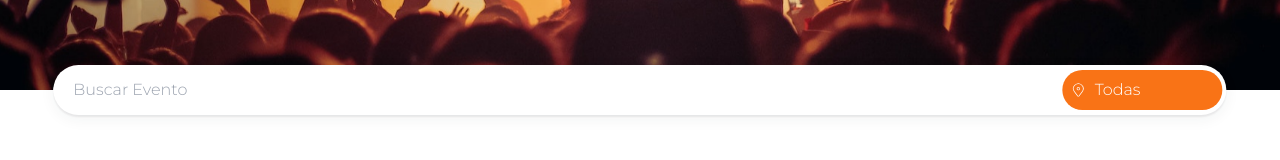
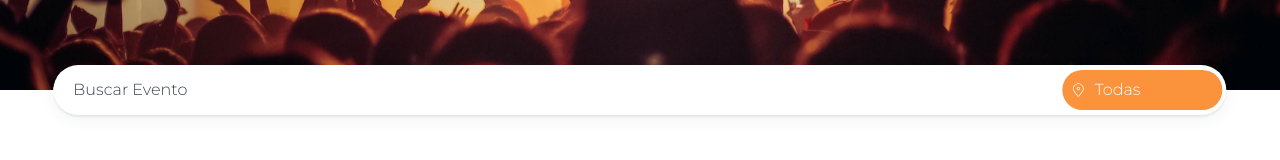
Before and after one commit to gabrigomez/uclone, a React (Vite) app: page / in a window 1280 px wide. Shown: the part 470-630 px from the top of the page. Built offline with nearby package versions, Linux system fonts and the light colour scheme.

Commit message:
fix: placheholder text color

```diff
--- a/src/components/Molecules/SearchEvent.tsx
+++ b/src/components/Molecules/SearchEvent.tsx
@@ -5,14 +5,14 @@ export const SearchEvent = () => {
   return (
     <div className="searchEvent flex items-center justify-between rounded-full w-11/12">
       <input
-        className='rounded-full pl-5 w-36'
+        className='rounded-full pl-5 w-36 outline-none placeholder:text-gray-700'
         type="text"
         placeholder="Buscar Evento"
         name=""
         id=""
       />
       <button
-        className='flex items-center bg-orange-500 hover:bg-orange-400 duration-300 rounded-full w-40 m-1 p-2'
+        className='flex items-center bg-orange-400 hover:bg-orange-300 duration-300 rounded-full w-40 m-1 p-2'
       >
         <div className="flex items-center">
           <CiLocationOn className="text-white mr-2" />
```
